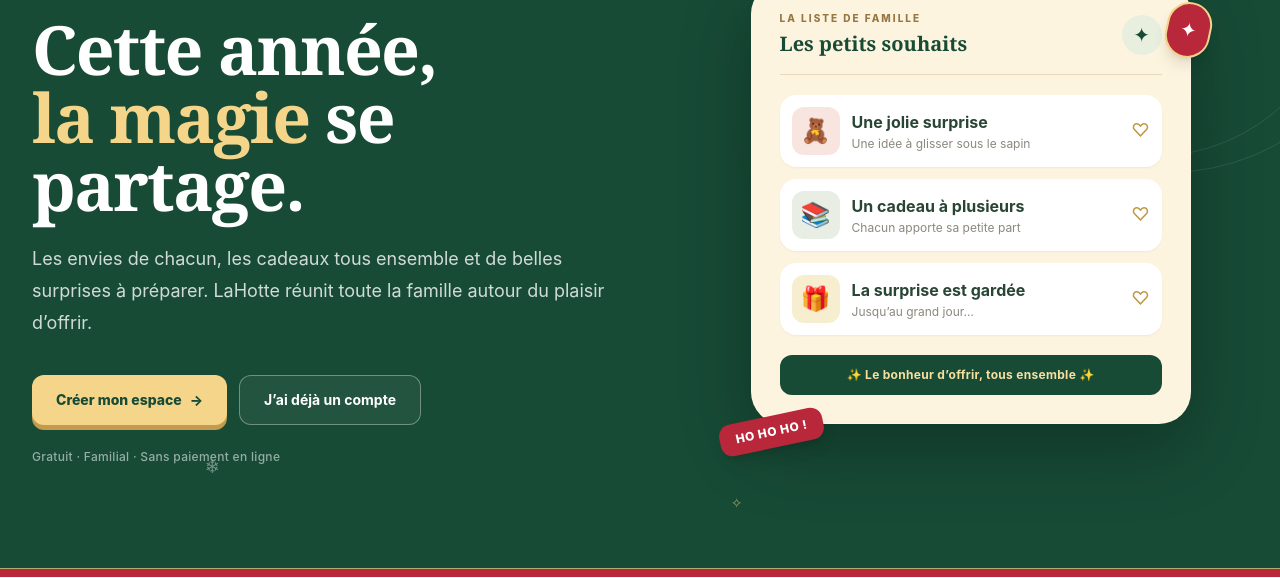
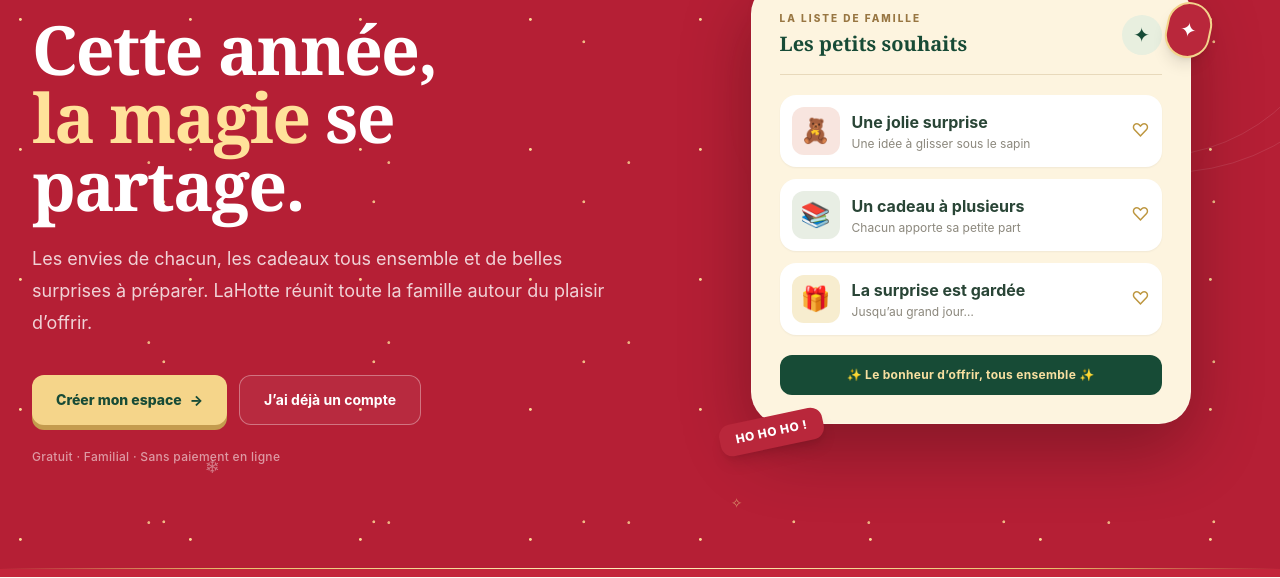
Before and after one commit to MBoussel/LaHotte-Front, a React (Vite) app: page / in a window 1280 px wide. Shown: the part 222-800 px from the top of the page. Built offline with nearby package versions, Linux system fonts and the light colour scheme; no server answers.

Commit message:
Renforce l'ambiance festive rouge et or de l'accueil

```diff
--- a/src/pages/Home.tsx
+++ b/src/pages/Home.tsx
@@ -6,8 +6,8 @@ const Home = () => {
 
   return (
     <main className="overflow-hidden bg-[#fffaf1]">
-      <section className="relative isolate overflow-hidden bg-[#174b36] text-white">
-        <div aria-hidden="true" className="pointer-events-none absolute inset-0">
+      <section className="relative isolate overflow-hidden bg-[#b51f35] text-white">
+        <div aria-hidden="true" className="pointer-events-none absolute inset-0 gold-sparkle">
           <div className="absolute -right-28 -top-32 h-[28rem] w-[28rem] rounded-full border border-white/10" />
           <div className="absolute -right-16 -top-20 h-[24rem] w-[24rem] rounded-full border border-white/10" />
           <div className="absolute left-[8%] top-16 text-2xl text-[#f4d78e]/70">✦</div>
@@ -15,8 +15,8 @@ const Home = () => {
           <div className="absolute right-[12%] top-24 text-xl text-[#f4d78e]/70">✦</div>
           <div className="absolute bottom-24 left-[16%] text-lg text-white/40">❄</div>
           <div className="absolute bottom-16 right-[42%] text-sm text-[#f4d78e]/60">✧</div>
-          <div className="absolute inset-x-0 bottom-0 h-2 bg-[#b9273b]" />
-          <div className="absolute inset-x-0 bottom-2 h-px bg-[#f2d58d]/70" />
+          <div className="absolute inset-x-0 bottom-0 h-2 bg-[#c3263b]" />
+          <div className="absolute inset-x-0 bottom-2 h-px gold-rule" />
         </div>
 
         <div className="relative mx-auto grid max-w-7xl items-center gap-12 px-5 pb-20 pt-16 sm:px-8 md:grid-cols-[1.05fr_0.95fr] md:pb-28 md:pt-24">
@@ -26,14 +26,14 @@ const Home = () => {
             </div>
             <h1 className="font-serif text-[2.75rem] font-bold leading-[1.04] tracking-tight sm:text-6xl lg:text-[4.25rem]">
               Cette année,<br />
-              <span className="text-[#f5d58a]">la magie</span> se partage.
+              <span className="text-[#ffe29a]">la magie</span> se partage.
             </h1>
             <p className="mt-6 max-w-xl text-base leading-7 text-white/80 sm:text-lg sm:leading-8">
               Les envies de chacun, les cadeaux tous ensemble et de belles surprises à préparer. LaHotte réunit toute la famille autour du plaisir d’offrir.
             </p>
             <div className="mt-9 flex flex-col gap-3 sm:flex-row">
               {user ? (
-                <Link to="/familles" className="inline-flex items-center justify-center gap-2 rounded-xl bg-[#f5d58a] px-6 py-3.5 text-sm font-extrabold text-[#174b36] shadow-[0_5px_0_#c49b4e] transition hover:-translate-y-0.5 hover:bg-[#ffe5a6]">
+                <Link to="/familles" className="inline-flex items-center justify-center gap-2 rounded-xl bg-[#ffe29a] px-6 py-3.5 text-sm font-extrabold text-[#174b36] shadow-[0_5px_0_#c49b4e] transition hover:-translate-y-0.5 hover:bg-[#fff0c6]">
                   Voir mes familles <span aria-hidden="true">→</span>
                 </Link>
               ) : (
@@ -125,7 +125,7 @@ const Home = () => {
         </div>
       </section>
 
-      <section className="relative overflow-hidden bg-[#f3ead9]">
+      <section className="relative overflow-hidden bg-[#f4eadb]">
         <div aria-hidden="true" className="absolute -right-10 -top-16 text-[12rem] leading-none text-[#e6d7bd]/50">✳</div>
         <div className="relative mx-auto grid max-w-7xl gap-8 px-5 py-14 sm:px-8 md:grid-cols-[0.8fr_1.2fr] md:items-center md:py-20">
           <div>
```
